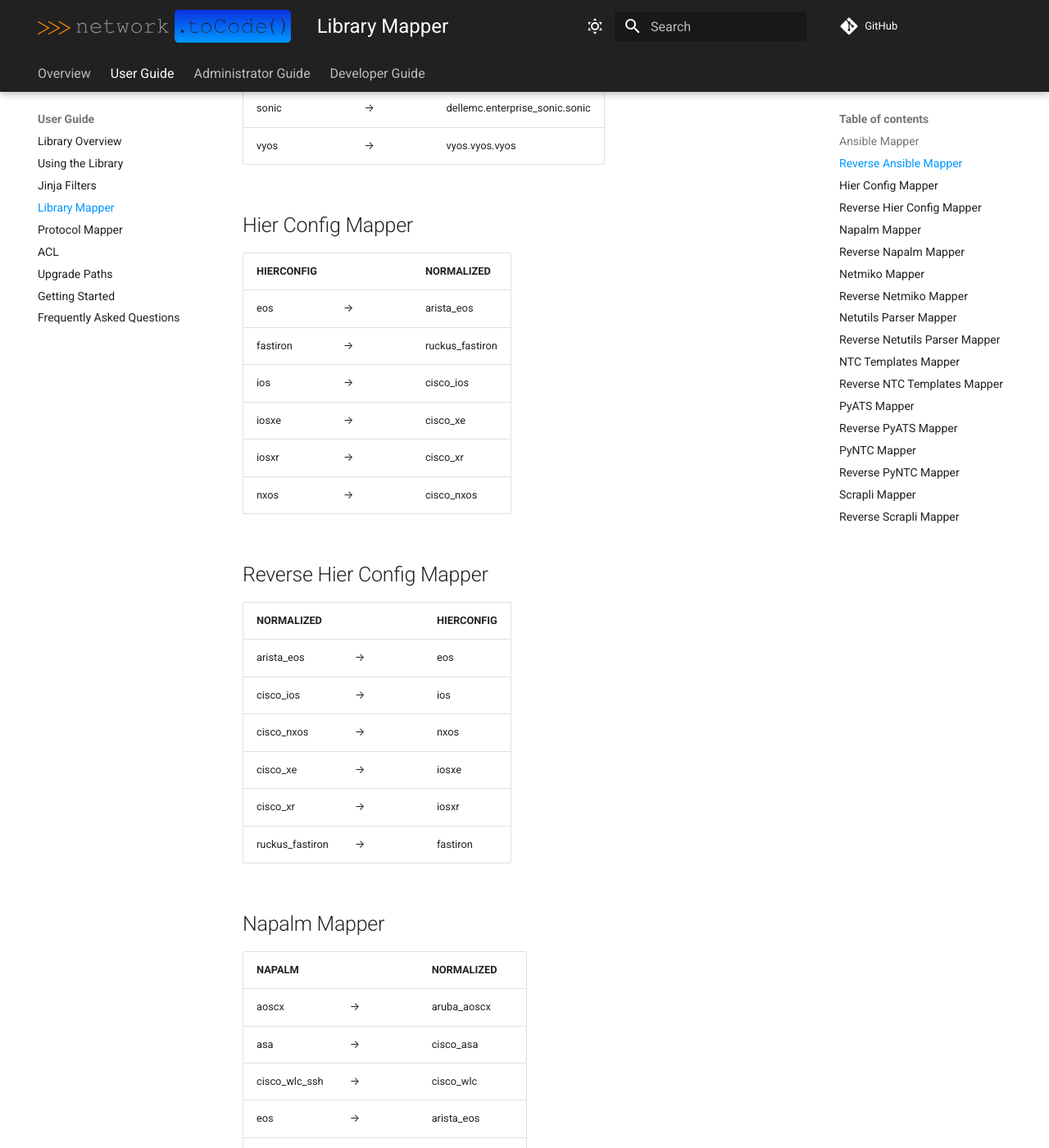
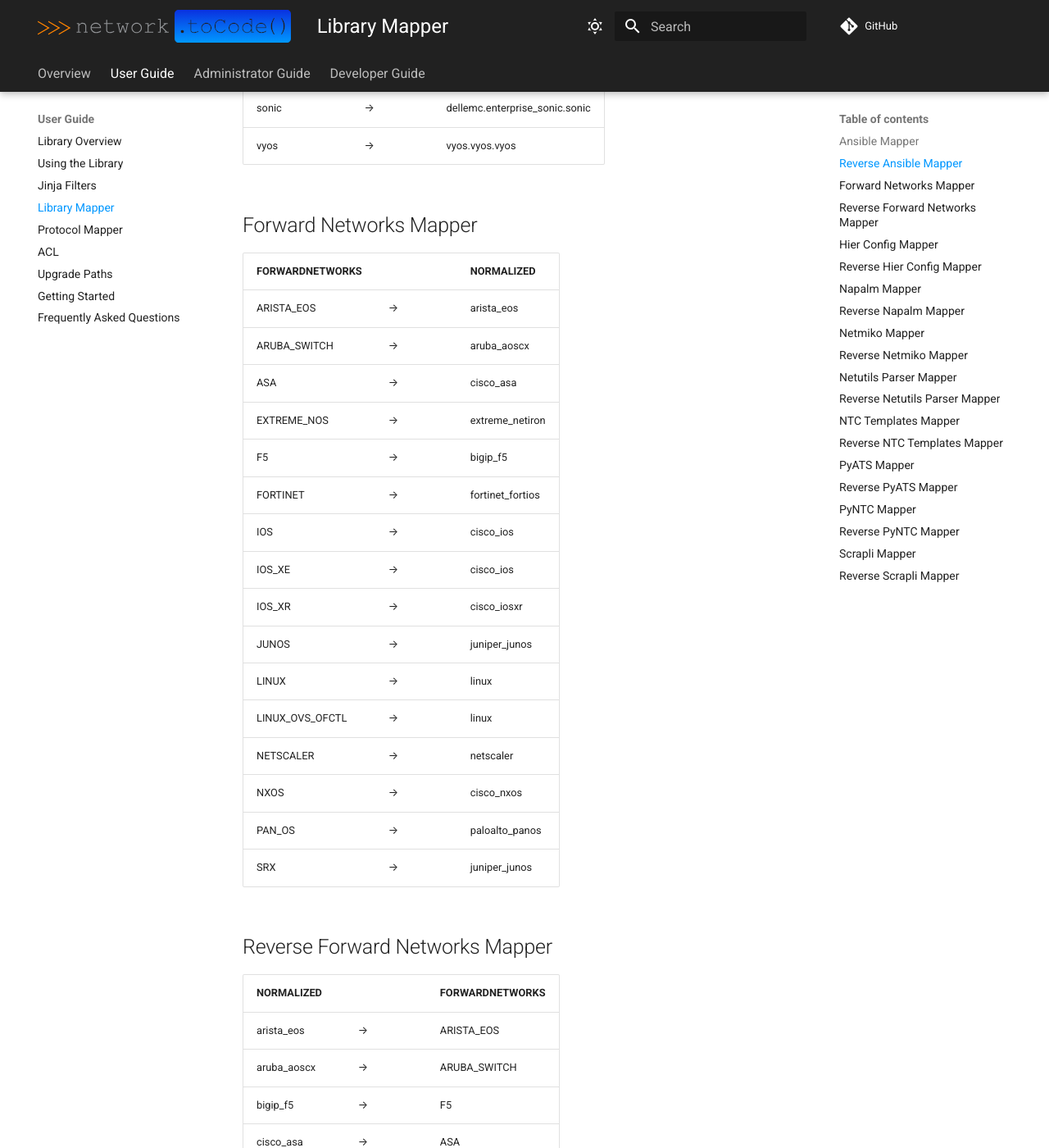
Before and after one commit to networktocode/netutils, an MkDocs documentation site: the page built from docs/user/lib_use_cases_lib_mapper.md, in a window 1280 px wide and 1400 px high, scrolled down 4132 px. Shown: the whole window at 82% size. Built offline with MkDocs 1.6.1 and Material for MkDocs 9.7.7, drawn with Linux system fonts in a browser that asks for light colours; comment, search, counter and statistics services are not loaded; some of the changed text lies outside the part shown.

Commit message:
Add forward networks mapper (#451)
* Add forwardnetworks mapper and update docs
* update docs

```diff
--- /dev/null
+++ b/docs/user/lib_mapper/forwardnetworks.md
@@ -0,0 +1,18 @@
+| FORWARDNETWORKS | | NORMALIZED |
+| ---------- | -- | ------ |
+| ARISTA_EOS | → | arista_eos |
+| ARUBA_SWITCH | → | aruba_aoscx |
+| ASA | → | cisco_asa |
+| EXTREME_NOS | → | extreme_netiron |
+| F5 | → | bigip_f5 |
+| FORTINET | → | fortinet_fortios |
+| IOS | → | cisco_ios |
+| IOS_XE | → | cisco_ios |
+| IOS_XR | → | cisco_iosxr |
+| JUNOS | → | juniper_junos |
+| LINUX | → | linux |
+| LINUX_OVS_OFCTL | → | linux |
+| NETSCALER | → | netscaler |
+| NXOS | → | cisco_nxos |
+| PAN_OS | → | paloalto_panos |
+| SRX | → | juniper_junos |
--- /dev/null
+++ b/docs/user/lib_mapper/forwardnetworks_reverse.md
@@ -0,0 +1,15 @@
+| NORMALIZED | | FORWARDNETWORKS |
+| ---------- | -- | ------ |
+| arista_eos | → | ARISTA_EOS |
+| aruba_aoscx | → | ARUBA_SWITCH |
+| bigip_f5 | → | F5 |
+| cisco_asa | → | ASA |
+| cisco_ios | → | IOS |
+| cisco_iosxr | → | IOS_XR |
+| cisco_nxos | → | NXOS |
+| extreme_netiron | → | EXTREME_NOS |
+| fortinet_fortios | → | FORTINET |
+| juniper_junos | → | JUNOS |
+| linux | → | LINUX |
+| netscaler | → | NETSCALER |
+| paloalto_panos | → | PAN_OS |
--- a/docs/user/lib_use_cases_lib_mapper.md
+++ b/docs/user/lib_use_cases_lib_mapper.md
@@ -46,6 +46,14 @@ Another use case could be using an example like the above in an Ansible filter.
 ## Reverse Ansible Mapper
 
 --8<-- "docs/user/lib_mapper/ansible_reverse.md"
+
+## Forward Networks Mapper
+
+--8<-- "docs/user/lib_mapper/forwardnetworks.md"
+
+## Reverse Forward Networks Mapper
+
+--8<-- "docs/user/lib_mapper/forwardnetworks_reverse.md"
 
 ## Hier Config Mapper
 
--- a/pyproject.toml
+++ b/pyproject.toml
@@ -1,6 +1,6 @@
 [tool.poetry]
 name = "netutils"
-version = "1.6.0"
+version = "1.6.1"
 description = "Common helper functions useful in network automation."
 authors = ["Network to Code, LLC <opensource@networktocode.com>"]
 license = "Apache-2.0"
```
Also changed, not shown: development_scripts.py (+12 -0 lines), 2 other files.
